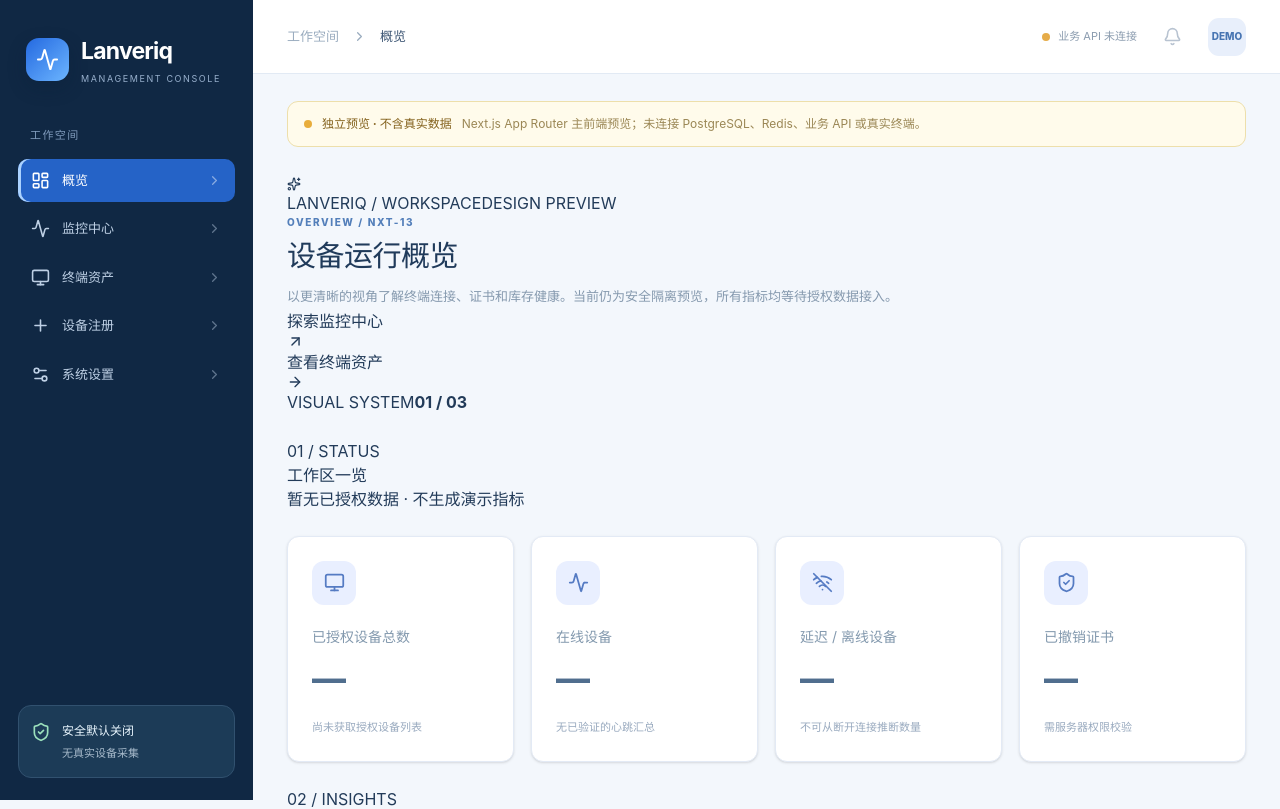
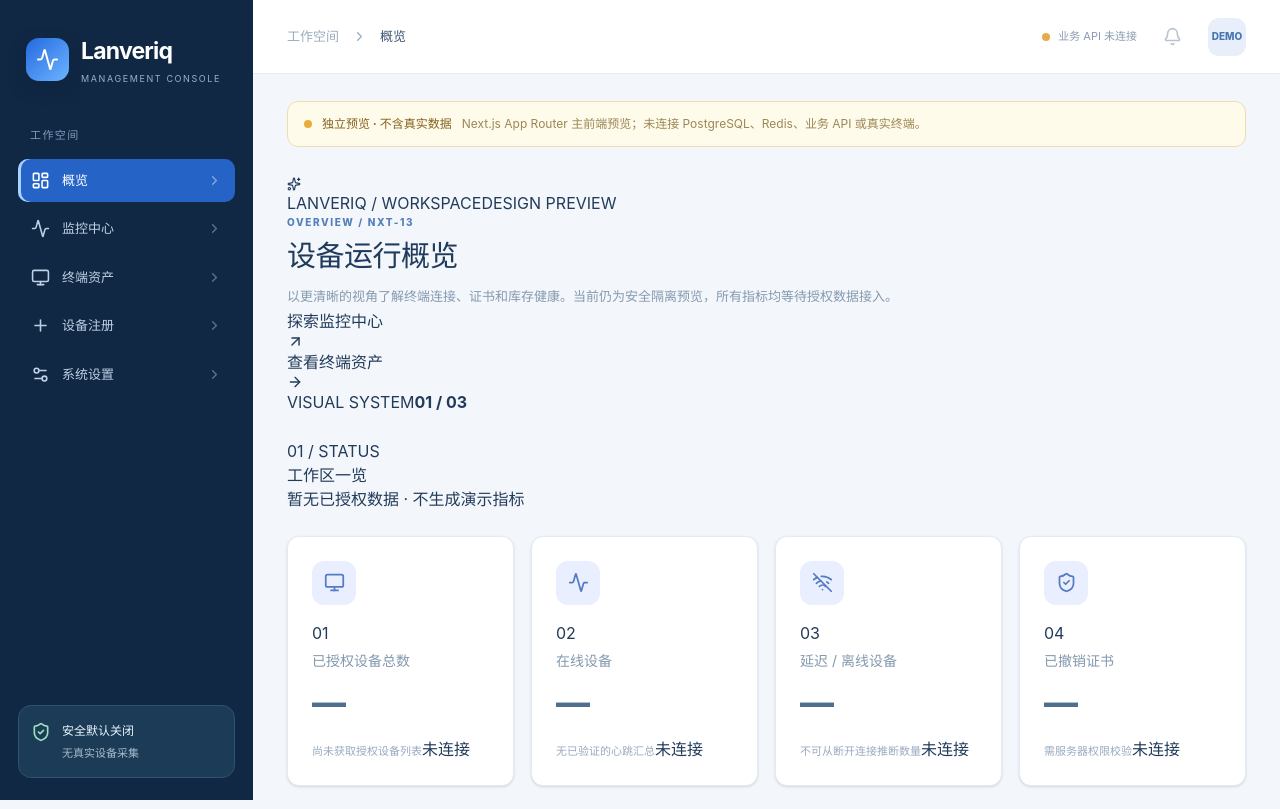
Before and after one commit to kunlong-luo/lanveriq, a Next.js app in the folder apps/web-next/: page /overview in a window 1280 px wide. Shown: the top 809 px of the page. Built offline with nearby package versions, Linux system fonts and the light colour scheme.

Commit message:
NXT-13: refine metrics into restrained numbered status cards without invented values

```diff
--- a/apps/web-next/src/components/health-sections.tsx
+++ b/apps/web-next/src/components/health-sections.tsx
@@ -10,12 +10,20 @@ const metrics = [
 
 export function UnconnectedMetrics() {
   return <div className="metric-grid" aria-label="未连接设备指标">
-    {metrics.map(({ name, Icon, description }) => <Card key={name} className="metric-card">
-      <CardHeader><span className="metric-icon"><Icon size={21} aria-hidden="true"/></span>
+    {metrics.map(({ name, Icon, description }, index) => <Card key={name}
+      className={`metric-card metric-card-${index + 1}`}>
+      <CardHeader className="metric-card-header">
+        <div className="metric-card-upper">
+          <span className="metric-icon"><Icon size={21} aria-hidden="true"/></span>
+          <span className="metric-card-number" aria-hidden="true">0{index + 1}</span>
+        </div>
         <CardDescription>{name}</CardDescription>
         <CardTitle className="metric-placeholder" aria-label={`${name}：未连接`}>—</CardTitle>
       </CardHeader>
-      <CardContent><span className="metric-hint">{description}</span></CardContent>
+      <CardContent className="metric-card-bottom">
+        <span className="metric-hint">{description}</span>
+        <span className="metric-card-unconnected">未连接</span>
+      </CardContent>
     </Card>)}
   </div>;
 }
```
